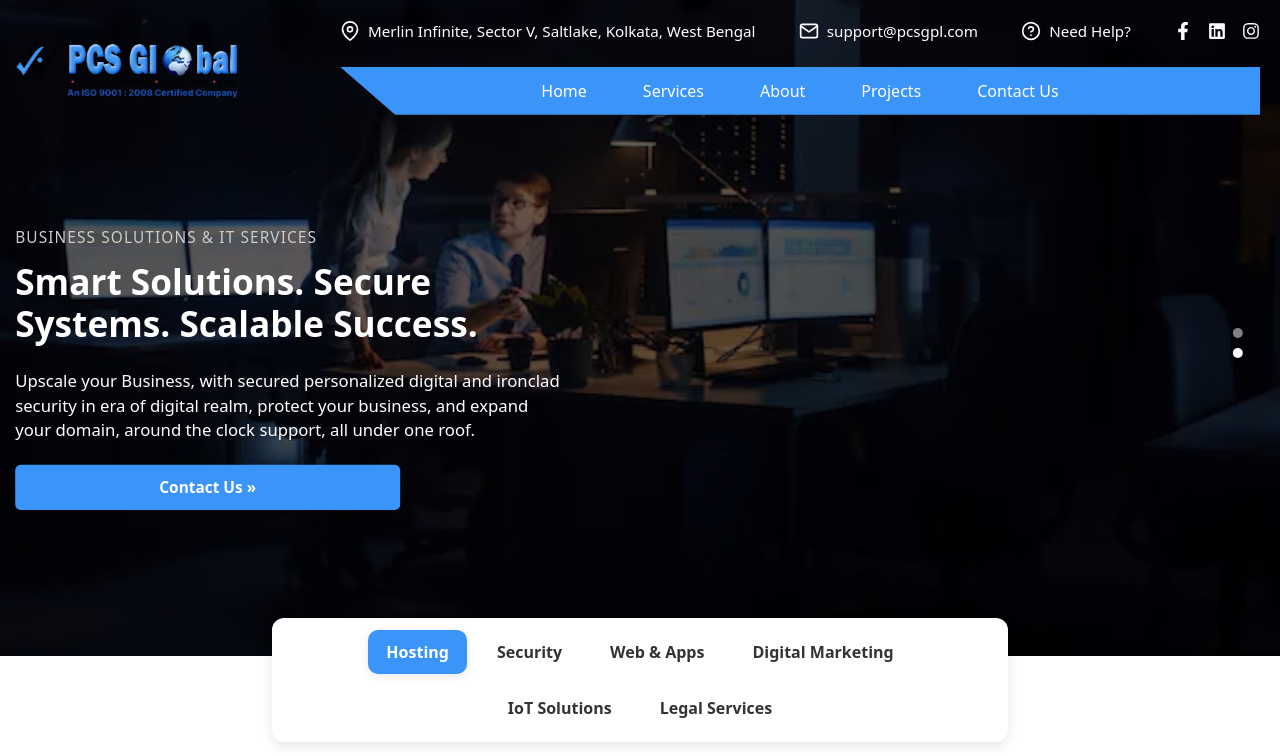
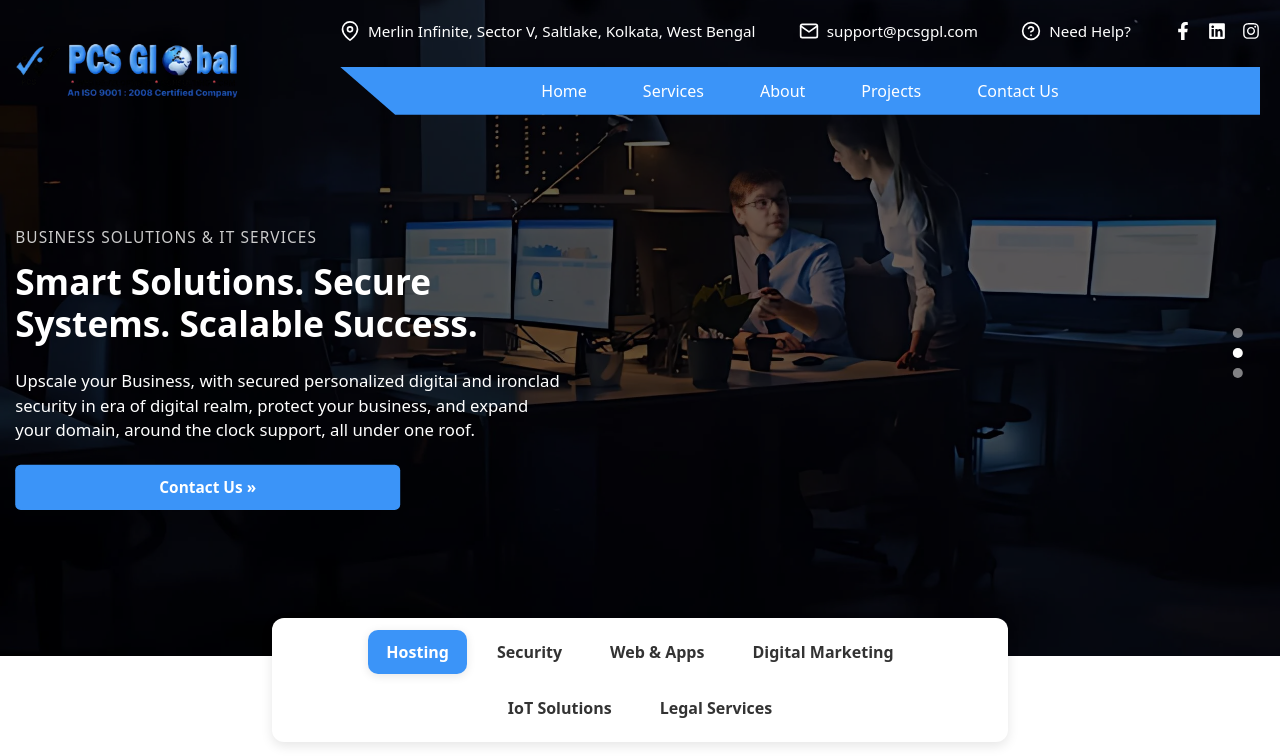
Before and after one commit to bharathreddy20031910/PCS-port-folio, a React (Vite) app: page / in a window 1280 px wide. Shown: the top 756 px of the page. Built offline with nearby package versions, Linux system fonts and the light colour scheme.

Commit message:
Update Hero component to include new image formats

```diff
--- a/src/components/Hero/Hero.jsx
+++ b/src/components/Hero/Hero.jsx
@@ -8,11 +8,10 @@ import "swiper/css/effect-fade";
 import "./Hero.scss";
 
 import firstban from "./firstban.webp";
-import secondban from "./secondban.jpg";
-import thirdban from "./thirdban.jpg";
-import imgOne from "./imgOne.webp"
+import secondImg from "./secondImg.webp";
+import thirdImg from "./thirdImg.webp";
 
-const slides = [ { img: firstban }, { img: imgOne }];
+const slides = [ { img: firstban }, { img: secondImg }, { img: thirdImg }];
 
 const Hero = () => {
   const [setIsOpen] = useState(false);
```
Also changed, not shown: src/components/Hero/secondImg.webp (added), src/components/Hero/thirdImg.webp (added).
